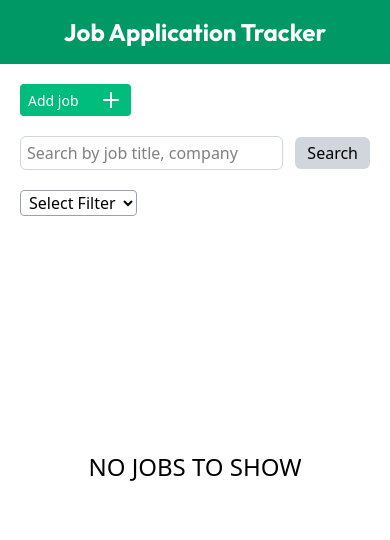
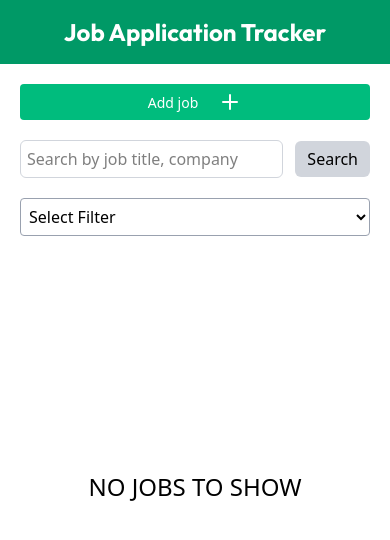
Before and after one commit to DeepakRizal/job-application-tracker, a React (Vite) app: page / in a window 390 px wide. Shown: the top 540 px of the page. Built offline with nearby package versions, Linux system fonts and the light colour scheme.

Commit message:
style: made header section responsive across all screen devices

```diff
--- a/src/components/HeaderSection.tsx
+++ b/src/components/HeaderSection.tsx
@@ -9,28 +9,27 @@ const HeaderSection = () => {
   }
 
   return (
-    <div className="mt-5 flex justify-between flex-wrap gap-5 md:gap-10 items-center px-5 md:px-14">
+    <div className="mt-5 flex flex-col md:flex-row justify-center md:justify-between flex-wrap gap-5 md:gap-10 items-center px-5 md:px-14">
       <button
-        className="bg-emerald-500 cursor-pointer flex items-center justify-center px-2 md:px-4 py-1 gap-5 md:gap-10 text-white rounded-sm"
+        className=" w-full md:w-auto bg-emerald-500 cursor-pointer flex items-center justify-center px-2 md:px-4 py-1.5 gap-5 md:gap-10 text-white rounded-sm"
         onClick={handleAddJob}
       >
         <span className="text-[14px] md:text-lg">Add job</span>
         <Plus />
       </button>
-      <div className=" flex-2/3  flex items-center gap-3 md:gap-5 ">
+      <div className=" w-full md:w-auto flex-2/3  flex items-center gap-3 md:gap-5 ">
         <input
           placeholder="Search by job title, company"
-          className="border border-gray-300 outline-none flex-2/3 rounded-md px-1.5 md:px-3 py-1"
+          className="border border-gray-300 outline-none flex-2/3 rounded-md px-1.5 md:px-3 py-1.5"
           type="text"
         />
-        <button className="bg-gray-300 px-3 py-1 rounded-md cursor-pointer">
+        <button className="bg-gray-300 px-3 py-1.5 rounded-md cursor-pointer">
           Search
         </button>
       </div>
-      <div>
-        <div>
+      <div className="w-full md:w-auto">
         <select
-            className="border font-poppin py-0 px-1  md:py-1 md:px-3 rounded-sm border-gray-400"
+          className="border  w-full md:w-auto font-poppin py-1.5 px-1  md:py-1 md:px-3 rounded-sm border-gray-400"
           name="all-status"
           id="all-status"
           onChange={(event: React.ChangeEvent<HTMLSelectElement>) =>
@@ -45,7 +44,6 @@ const HeaderSection = () => {
         </select>
       </div>
     </div>
-    </div>
   );
 };
 
```
Lines whose indentation alone changed are shown as unchanged.
